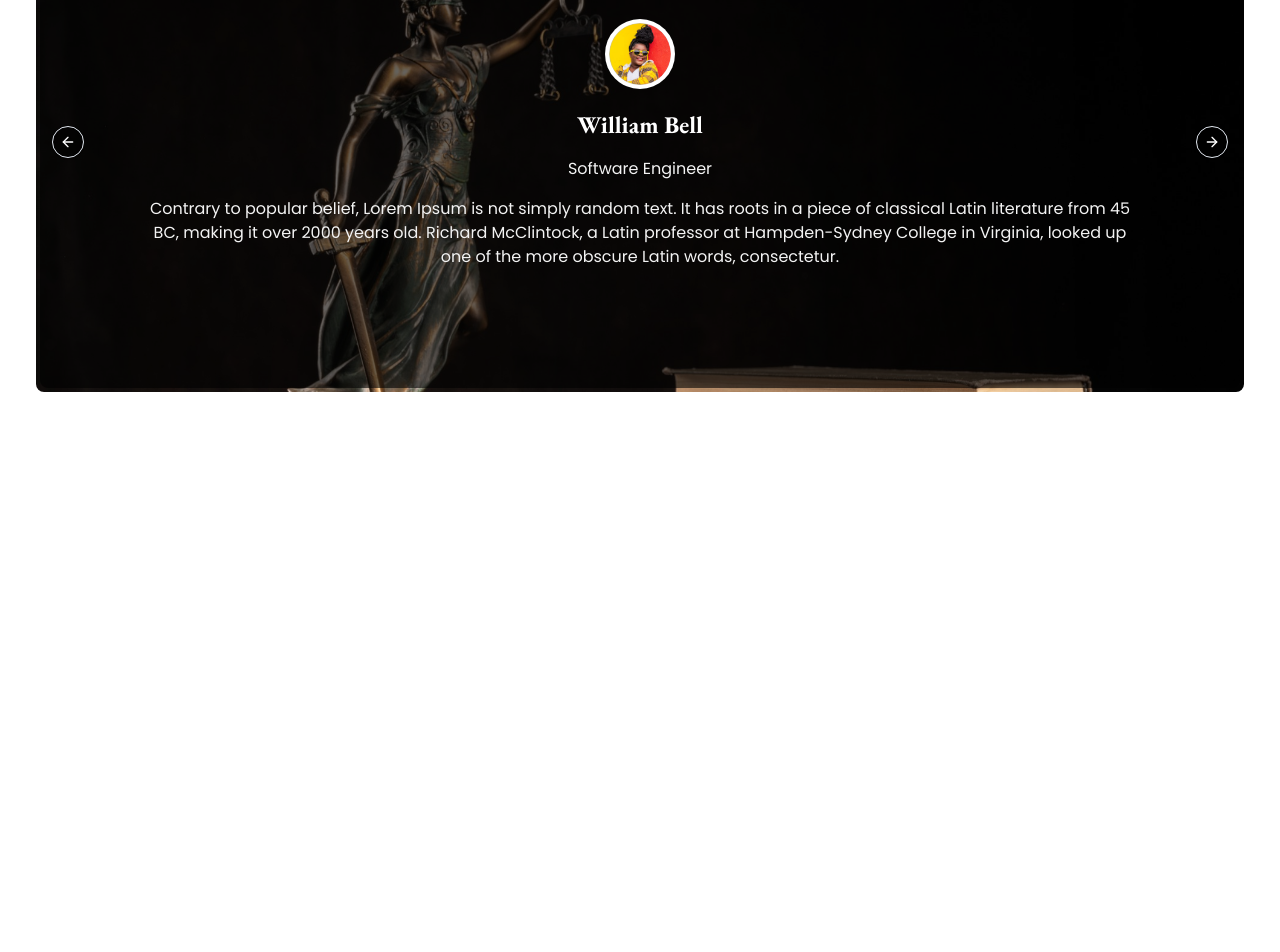
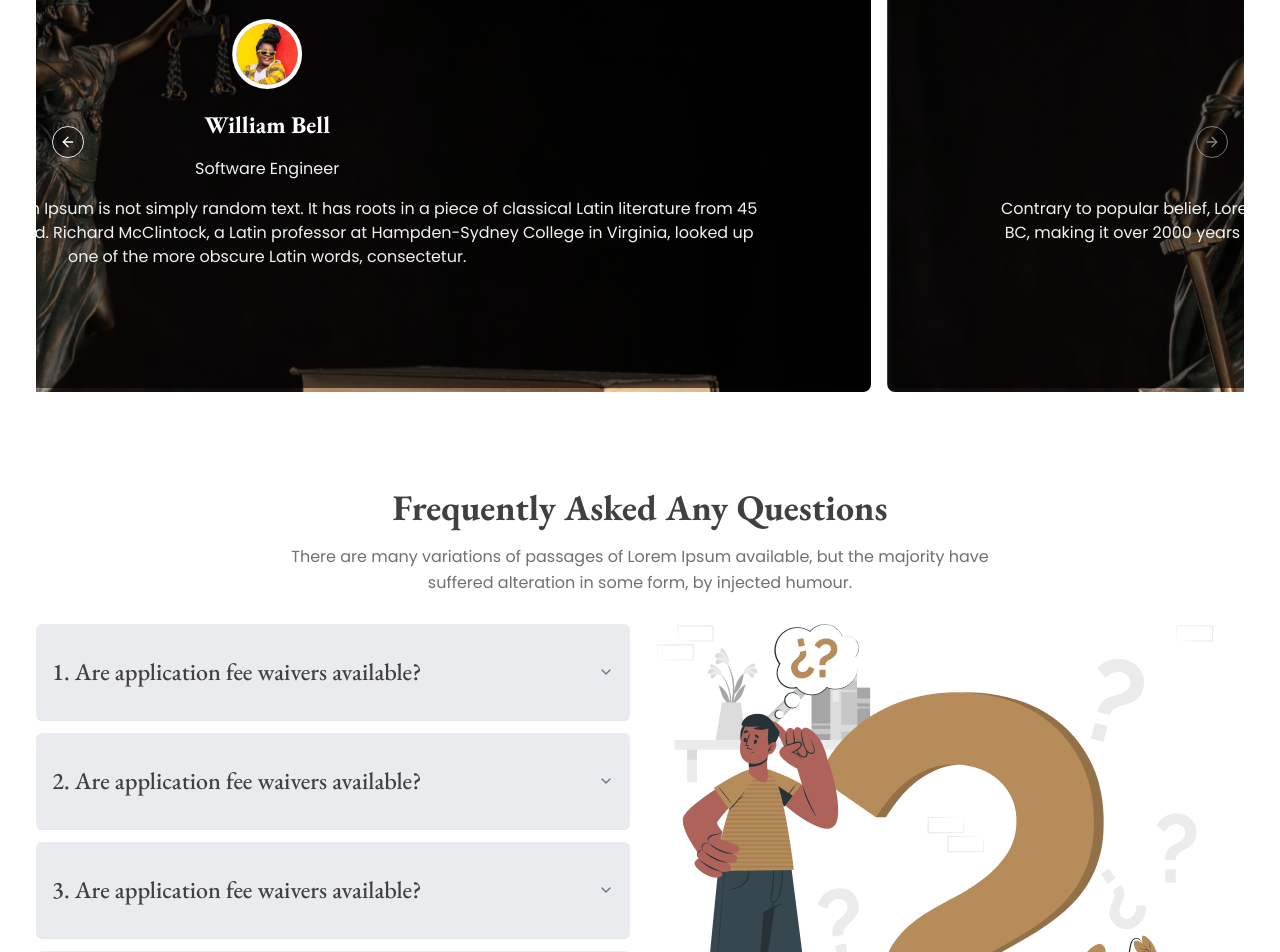
Before and after one commit to Dev-Zual/law-solution, a React (Vite) app: page / in a window 1280 px wide. Shown: the part 1980-2932 px from the top of the page. Before the commit the page ends 2468 px from the top, so only its background shows below. Built offline with nearby package versions, Linux system fonts and the light colour scheme.

Commit message:
faq area done

```diff
--- a/package.json
+++ b/package.json
@@ -10,6 +10,7 @@
     "preview": "vite preview"
   },
   "dependencies": {
+    "@radix-ui/react-accordion": "^1.2.1",
     "@radix-ui/react-menubar": "^1.1.2",
     "@radix-ui/react-separator": "^1.1.0",
     "@radix-ui/react-slot": "^1.1.0",
--- a/src/App.jsx
+++ b/src/App.jsx
@@ -1,5 +1,6 @@
 import Banner from "./components/pages/Banner";
 import ClientSay from "./components/pages/ClientSay";
+import Faq from "./components/pages/Faq";
 import Navbar from "./components/pages/Navbar";
 import Services from "./components/pages/Services";
 
@@ -13,6 +14,7 @@
         <Banner />
         <Services />
         <ClientSay />
+        <Faq />
       </main>
       <footer></footer>
     </>
--- /dev/null
+++ b/src/components/pages/Faq.jsx
@@ -0,0 +1,86 @@
+import {
+  Accordion,
+  AccordionContent,
+  AccordionItem,
+  AccordionTrigger,
+} from "../ui/accordion";
+
+export default function Faq() {
+  return (
+    <div className="mb-24">
+      <div className="flex justify-center mb-7">
+        <div className="text-center space-y-4 w-3/5">
+          <h1 className="text-4xl font-bold text-[#414040]">
+            Frequently Asked Any Questions
+          </h1>
+          <p className="text-base text-[#707070] leading-[1.625rem]">
+            There are many variations of passages of Lorem Ipsum available, but
+            the majority have suffered alteration in some form, by injected
+            humour.
+          </p>
+        </div>
+      </div>
+      <div className="flex flex-col lg:flex-row gap-5">
+        <div className="w-full">
+          <Accordion type="single" collapsible className="w-full space-y-3">
+            <AccordionItem
+              className="bg-gray-200/80 rounded-md p-4"
+              value="item-1"
+            >
+              <AccordionTrigger className="text-2xl text-[#414040]">
+                1. Are application fee waivers available?
+              </AccordionTrigger>
+              <AccordionContent className="text-base text-[#707070] leading-[1.625rem]">
+                There are many variations of passages of Lorem Ipsum available,
+                but the majority have suffered alteration in some form, by
+                injected humour.
+              </AccordionContent>
+            </AccordionItem>
+            <AccordionItem
+              className="bg-gray-200/80 rounded-md p-4"
+              value="item-2"
+            >
+              <AccordionTrigger className="text-2xl text-[#414040]">
+                2. Are application fee waivers available?
+              </AccordionTrigger>
+              <AccordionContent className="text-base text-[#707070] leading-[1.625rem]">
+                There are many variations of passages of Lorem Ipsum available,
+                but the majority have suffered alteration in some form, by
+                injected humour.
+              </AccordionContent>
+            </AccordionItem>
+            <AccordionItem
+              className="bg-gray-200/80 rounded-md p-4"
+              value="item-3"
+            >
+              <AccordionTrigger className="text-2xl text-[#414040]">
+                3. Are application fee waivers available?
+              </AccordionTrigger>
+              <AccordionContent className="text-base text-[#707070] leading-[1.625rem]">
+                There are many variations of passages of Lorem Ipsum available,
+                but the majority have suffered alteration in some form, by
+                injected humour.
+              </AccordionContent>
+            </AccordionItem>
+            <AccordionItem
+              className="bg-gray-200/80 rounded-md p-4"
+              value="item-4"
+            >
+              <AccordionTrigger className="text-2xl text-[#414040]">
+                4. Are application fee waivers available?
+              </AccordionTrigger>
+              <AccordionContent className="text-base text-[#707070] leading-[1.625rem]">
+                There are many variations of passages of Lorem Ipsum available,
+                but the majority have suffered alteration in some form, by
+                injected humour.
+              </AccordionContent>
+            </AccordionItem>
+          </Accordion>
+        </div>
+        <div className="w-full">
+          <img src="./images/faq.png" alt="" />
+        </div>
+      </div>
+    </div>
+  );
+}
--- a/src/components/ui/CustomCarousel.jsx
+++ b/src/components/ui/CustomCarousel.jsx
@@ -12,7 +12,8 @@
       >
         <div className="bg-black/60 rounded-lg h-full w-full">
           <div className="flex justify-center items-center h-full">
-            <div className="text-center text-white space-y-4 p-4">
+            {/* slider content text */}
+            <div className="text-center text-white space-y-4 px-4 py-12 lg:py-4">
               <div className="flex justify-center p-1">
                 <img
                   className="size-[70px] p-1 bg-white rounded-full"
@@ -22,7 +23,9 @@
               </div>
               <h4 className="text-2xl font-bold">{name}</h4>
               <p className="text-base text-[#f3f3f3]">{title}</p>
-              <p className="mt-3 text-[#f3f3f3] px-16 mx-6">{description}</p>
+              <p className="mt-0 lg:mt-3 text-[#f3f3f3] px-16 mx-6">
+                {description}
+              </p>
             </div>
           </div>
         </div>
--- /dev/null
+++ b/src/components/ui/accordion.jsx
@@ -0,0 +1,41 @@
+import * as React from "react"
+import * as AccordionPrimitive from "@radix-ui/react-accordion"
+import { ChevronDown } from "lucide-react"
+
+import { cn } from "@/lib/utils"
+
+const Accordion = AccordionPrimitive.Root
+
+const AccordionItem = React.forwardRef(({ className, ...props }, ref) => (
+  <AccordionPrimitive.Item ref={ref} className={cn("border-b", className)} {...props} />
+))
+AccordionItem.displayName = "AccordionItem"
+
+const AccordionTrigger = React.forwardRef(({ className, children, ...props }, ref) => (
+  <AccordionPrimitive.Header className="flex">
+    <AccordionPrimitive.Trigger
+      ref={ref}
+      className={cn(
+        "flex flex-1 items-center justify-between py-4 text-sm font-medium transition-all hover:underline text-left [&[data-state=open]>svg]:rotate-180",
+        className
+      )}
+      {...props}>
+      {children}
+      <ChevronDown
+        className="h-4 w-4 shrink-0 text-muted-foreground transition-transform duration-200" />
+    </AccordionPrimitive.Trigger>
+  </AccordionPrimitive.Header>
+))
+AccordionTrigger.displayName = AccordionPrimitive.Trigger.displayName
+
+const AccordionContent = React.forwardRef(({ className, children, ...props }, ref) => (
+  <AccordionPrimitive.Content
+    ref={ref}
+    className="overflow-hidden text-sm data-[state=closed]:animate-accordion-up data-[state=open]:animate-accordion-down"
+    {...props}>
+    <div className={cn("pb-4 pt-0", className)}>{children}</div>
+  </AccordionPrimitive.Content>
+))
+AccordionContent.displayName = AccordionPrimitive.Content.displayName
+
+export { Accordion, AccordionItem, AccordionTrigger, AccordionContent }
--- a/tailwind.config.js
+++ b/tailwind.config.js
@@ -5,57 +5,85 @@
   theme: {
   	extend: {
   		borderRadius: {
-        lg: "var(--radius)",
-        md: "calc(var(--radius) - 2px)",
-        sm: "calc(var(--radius) - 4px)",
+  			lg: 'var(--radius)',
+  			md: 'calc(var(--radius) - 2px)',
+  			sm: 'calc(var(--radius) - 4px)'
   		},
   		colors: {
-        background: "hsl(var(--background))",
-        foreground: "hsl(var(--foreground))",
+  			background: 'hsl(var(--background))',
+  			foreground: 'hsl(var(--foreground))',
   			card: {
-          DEFAULT: "hsl(var(--card))",
-          foreground: "hsl(var(--card-foreground))",
+  				DEFAULT: 'hsl(var(--card))',
+  				foreground: 'hsl(var(--card-foreground))'
   			},
   			popover: {
-          DEFAULT: "hsl(var(--popover))",
-          foreground: "hsl(var(--popover-foreground))",
+  				DEFAULT: 'hsl(var(--popover))',
+  				foreground: 'hsl(var(--popover-foreground))'
   			},
   			primary: {
-          DEFAULT: "hsl(var(--primary))",
-          foreground: "hsl(var(--primary-foreground))",
+  				DEFAULT: 'hsl(var(--primary))',
+  				foreground: 'hsl(var(--primary-foreground))'
   			},
   			secondary: {
-          DEFAULT: "hsl(var(--secondary))",
-          foreground: "hsl(var(--secondary-foreground))",
+  				DEFAULT: 'hsl(var(--secondary))',
+  				foreground: 'hsl(var(--secondary-foreground))'
   			},
   			muted: {
-          DEFAULT: "hsl(var(--muted))",
-          foreground: "hsl(var(--muted-foreground))",
+  				DEFAULT: 'hsl(var(--muted))',
+  				foreground: 'hsl(var(--muted-foreground))'
   			},
   			accent: {
-          DEFAULT: "hsl(var(--accent))",
-          foreground: "hsl(var(--accent-foreground))",
+  				DEFAULT: 'hsl(var(--accent))',
+  				foreground: 'hsl(var(--accent-foreground))'
   			},
   			destructive: {
-          DEFAULT: "hsl(var(--destructive))",
-          foreground: "hsl(var(--destructive-foreground))",
+  				DEFAULT: 'hsl(var(--destructive))',
+  				foreground: 'hsl(var(--destructive-foreground))'
   			},
-        border: "hsl(var(--border))",
-        input: "hsl(var(--input))",
-        ring: "hsl(var(--ring))",
+  			border: 'hsl(var(--border))',
+  			input: 'hsl(var(--input))',
+  			ring: 'hsl(var(--ring))',
   			chart: {
-          1: "hsl(var(--chart-1))",
-          2: "hsl(var(--chart-2))",
-          3: "hsl(var(--chart-3))",
-          4: "hsl(var(--chart-4))",
-          5: "hsl(var(--chart-5))",
-        },
+  				'1': 'hsl(var(--chart-1))',
+  				'2': 'hsl(var(--chart-2))',
+  				'3': 'hsl(var(--chart-3))',
+  				'4': 'hsl(var(--chart-4))',
+  				'5': 'hsl(var(--chart-5))'
+  			}
   		},
   		fontFamily: {
-        title: ["EB Garamond", "serif"],
-        poppins: ["Poppins", "serif"],
+  			title: [
+  				'EB Garamond',
+  				'serif'
+  			],
+  			poppins: [
+  				'Poppins',
+  				'serif'
+  			]
   		},
+  		keyframes: {
+  			'accordion-down': {
+  				from: {
+  					height: '0'
   				},
+  				to: {
+  					height: 'var(--radix-accordion-content-height)'
+  				}
+  			},
+  			'accordion-up': {
+  				from: {
+  					height: 'var(--radix-accordion-content-height)'
+  				},
+  				to: {
+  					height: '0'
+  				}
+  			}
+  		},
+  		animation: {
+  			'accordion-down': 'accordion-down 0.2s ease-out',
+  			'accordion-up': 'accordion-up 0.2s ease-out'
+  		}
+  	}
   },
   plugins: [require("tailwindcss-animate")],
 };
```
Also changed, not shown: 1 other file (tests, documents, lock files or other folders). Lines whose indentation alone changed are shown as unchanged.
